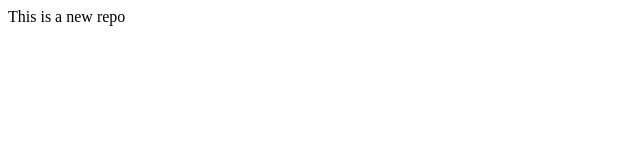
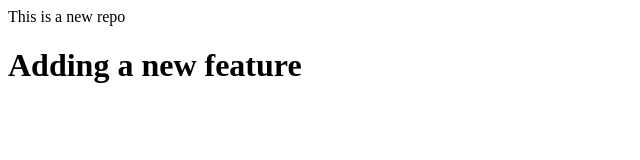
Before and after one commit to Malateshpn/Localrepo, a plain HTML site: page index.html in a window 1280 px wide. Shown: the whole page, without its empty margins (0-640 px from the left). Drawn offline with Linux system fonts and the light colour scheme.

Commit message:
Adding a new feature

```diff
--- a/index.html
+++ b/index.html
@@ -1 +1,2 @@
 <p>This is a new repo</p>
+<h1>Adding a new feature</h1>
```
